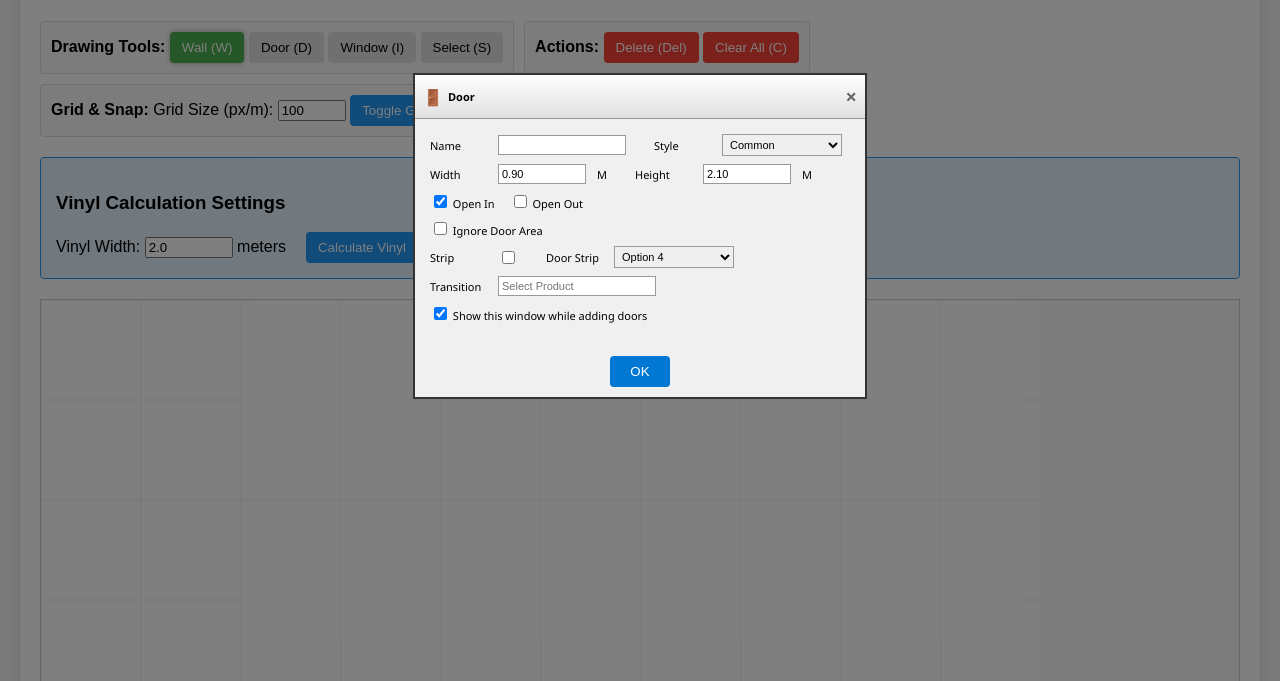
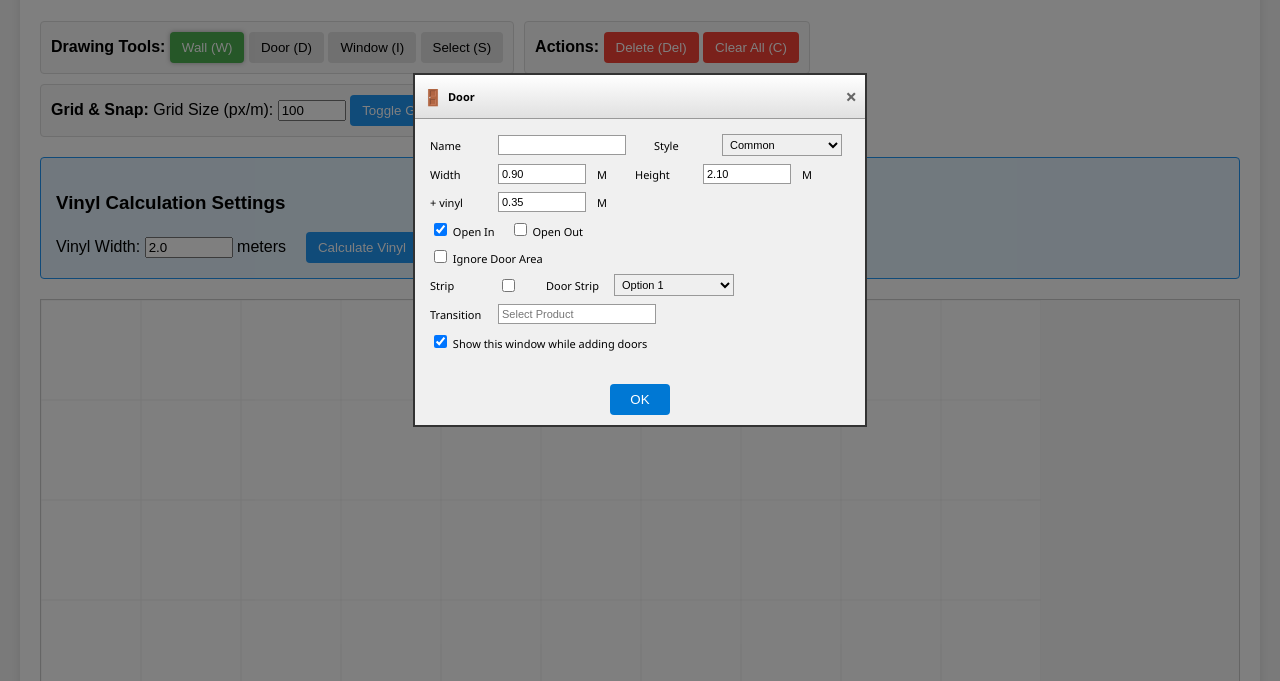
Before and after one commit to RodeH1969/floorplannerfrontend, a plain HTML site: page index.html in a window 1280 px wide. Both pictures are taken after a click on the button "Door (D)". Shown: the part 119-800 px from the top of the page. Drawn offline with Linux system fonts and the light colour scheme.

Commit message:
more functions on door

```diff
--- a/index.html
+++ b/index.html
@@ -158,6 +158,11 @@
                     <input type="number" id="doorHeight" class="form-input" value="2.10" step="0.01">
                     <span style="margin-left: 3px;">M</span>
                 </div>
+                <div class="form-row">
+                    <span class="form-label">+ vinyl</span>
+                    <input type="number" id="doorMeasurement" class="form-input" value="0.35" step="0.01">
+                    <span style="margin-left: 3px;">M</span>
+                </div>
                 <div class="checkbox-row">
                     <label><input type="checkbox" id="doorOpenIn" checked> Open In</label>
                     <label><input type="checkbox" id="doorOpenOut"> Open Out</label>
@@ -170,10 +175,10 @@
                     <input type="checkbox" id="doorStrip">
                     <span class="form-label" style="margin-left: 20px;">Door Strip</span>
                     <select id="doorStripType" class="form-select" style="width: 120px;">
-                        <option value="Option 1">Option 1</option>
+                        <option value="Option 1" selected>Option 1</option>
                         <option value="Option 2">Option 2</option>
                         <option value="Option 3">Option 3</option>
-                        <option value="Option 4" selected>Option 4</option>
+                        <option value="Option 4">Option 4</option>
                     </select>
                 </div>
                 <div class="form-row">
@@ -227,13 +232,14 @@
                     style: 'Common',
                     width: 0.90,
                     height: 2.10,
+                    doorMeasurement: 0.35,
                     openIn: true,
                     openOut: false,
                     ignoreArea: false,
                     transition: '',
                     showWindow: true,
                     strip: false,
-                    stripType: 'Option 4'
+                    stripType: 'Option 1'
                 };
 
                 this.init();
@@ -384,6 +390,7 @@
                 document.getElementById('doorStyle').value = this.doorConfig.style;
                 document.getElementById('doorWidth').value = this.doorConfig.width;
                 document.getElementById('doorHeight').value = this.doorConfig.height;
+                document.getElementById('doorMeasurement').value = this.doorConfig.doorMeasurement;
                 document.getElementById('doorOpenIn').checked = this.doorConfig.openIn;
                 document.getElementById('doorOpenOut').checked = this.doorConfig.openOut;
                 document.getElementById('doorIgnoreArea').checked = this.doorConfig.ignoreArea;
@@ -1395,13 +1402,14 @@
             document.getElementById('doorStyle').value = 'Common';
             document.getElementById('doorWidth').value = '0.90';
             document.getElementById('doorHeight').value = '2.10';
+            document.getElementById('doorMeasurement').value = '0.35';
             document.getElementById('doorOpenIn').checked = true;
             document.getElementById('doorOpenOut').checked = false;
             document.getElementById('doorIgnoreArea').checked = false;
             document.getElementById('doorTransition').value = '';
             document.getElementById('showDoorWindow').checked = true;
             document.getElementById('doorStrip').checked = false;
-            document.getElementById('doorStripType').value = 'Option 4';
+            document.getElementById('doorStripType').value = 'Option 1';
         }
 
         function closeDoorModal() {
@@ -1420,6 +1428,7 @@
                     style: document.getElementById('doorStyle').value,
                     width: parseFloat(document.getElementById('doorWidth').value) || 0.90,
                     height: parseFloat(document.getElementById('doorHeight').value) || 2.10,
+                    doorMeasurement: parseFloat(document.getElementById('doorMeasurement').value) || 0.35,
                     openIn: document.getElementById('doorOpenIn').checked,
                     openOut: document.getElementById('doorOpenOut').checked,
                     ignoreArea: document.getElementById('doorIgnoreArea').checked,
```
Also changed, not shown: 1 other file.
